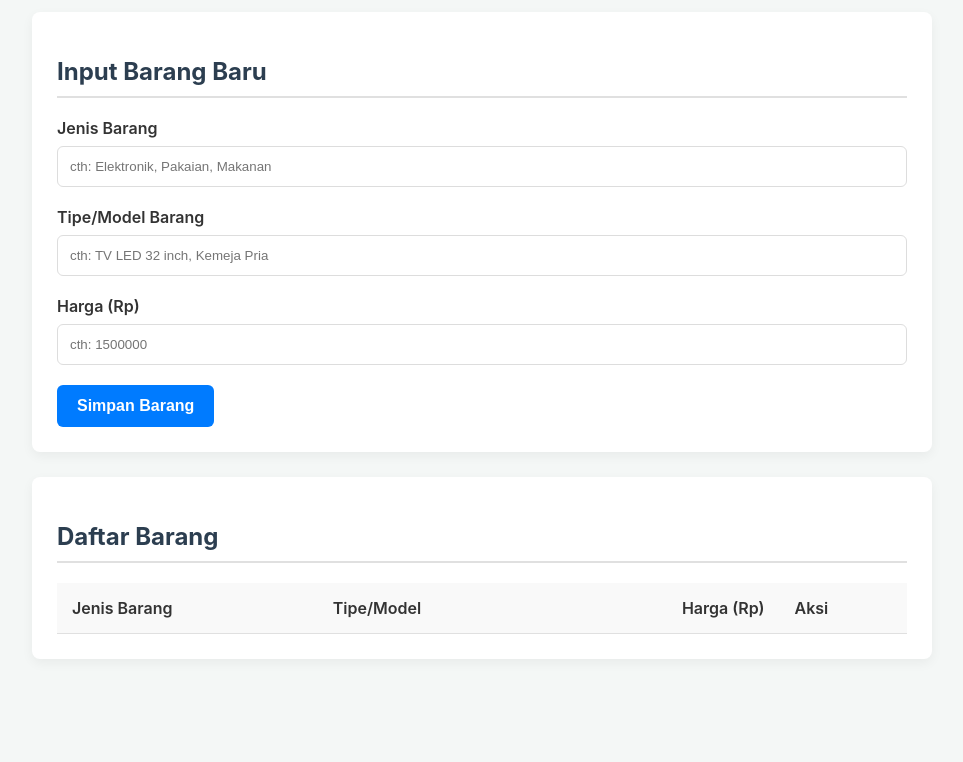
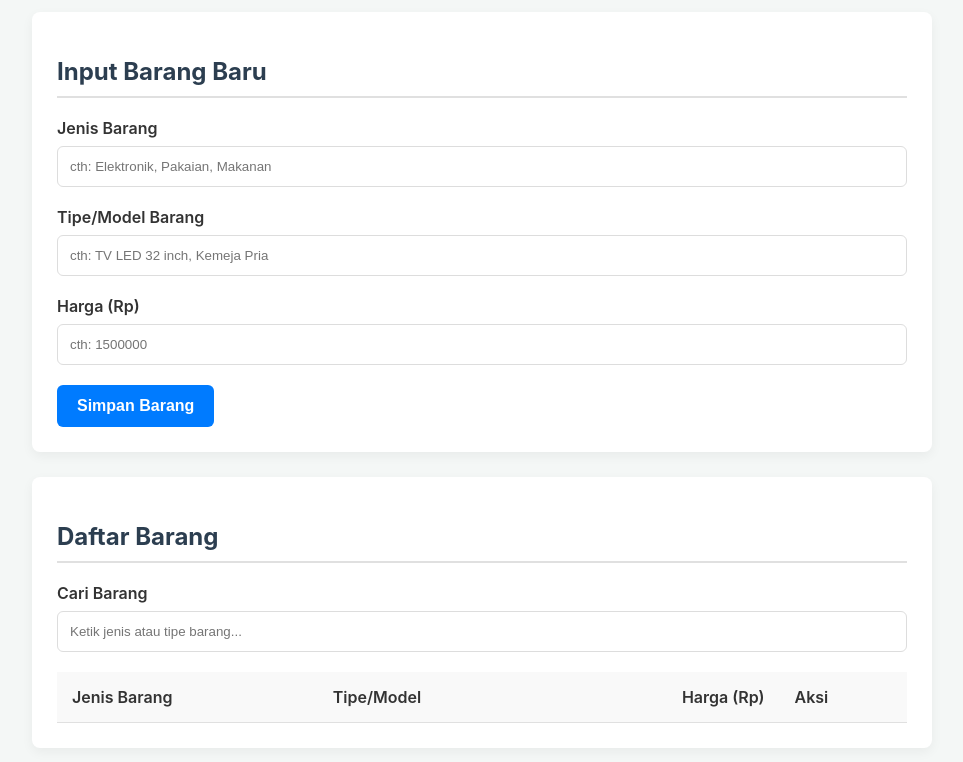
Before and after one commit to maiillll/wm, a plain HTML site: page index.html in a window 1280 px wide. Shown: the part 102-864 px from the top of the page, without its empty margins (158-1121 px from the left). Before the commit the page ends 806 px from the top, so only its background shows below. Drawn offline with Linux system fonts and the light colour scheme.

Commit message:
Update index.html

```diff
--- a/index.html
+++ b/index.html
@@ -32,6 +32,11 @@
 
         <div class="card">
             <h2>Daftar Barang</h2>
+
+            <div class="form-group">
+                <label for="searchInput">Cari Barang</label>
+                <input type="text" id="searchInput" placeholder="Ketik jenis atau tipe barang...">
+            </div>
             <table id="tabelBarang">
                 <thead>
                     <tr>
```
